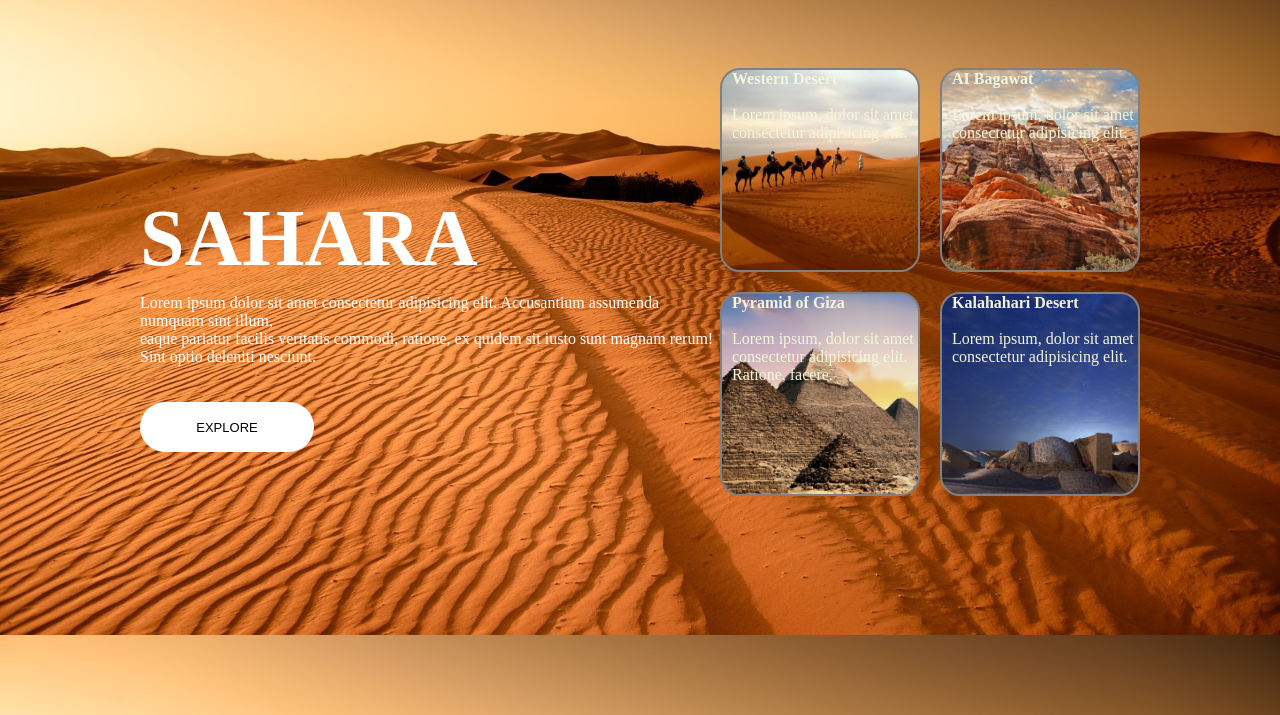
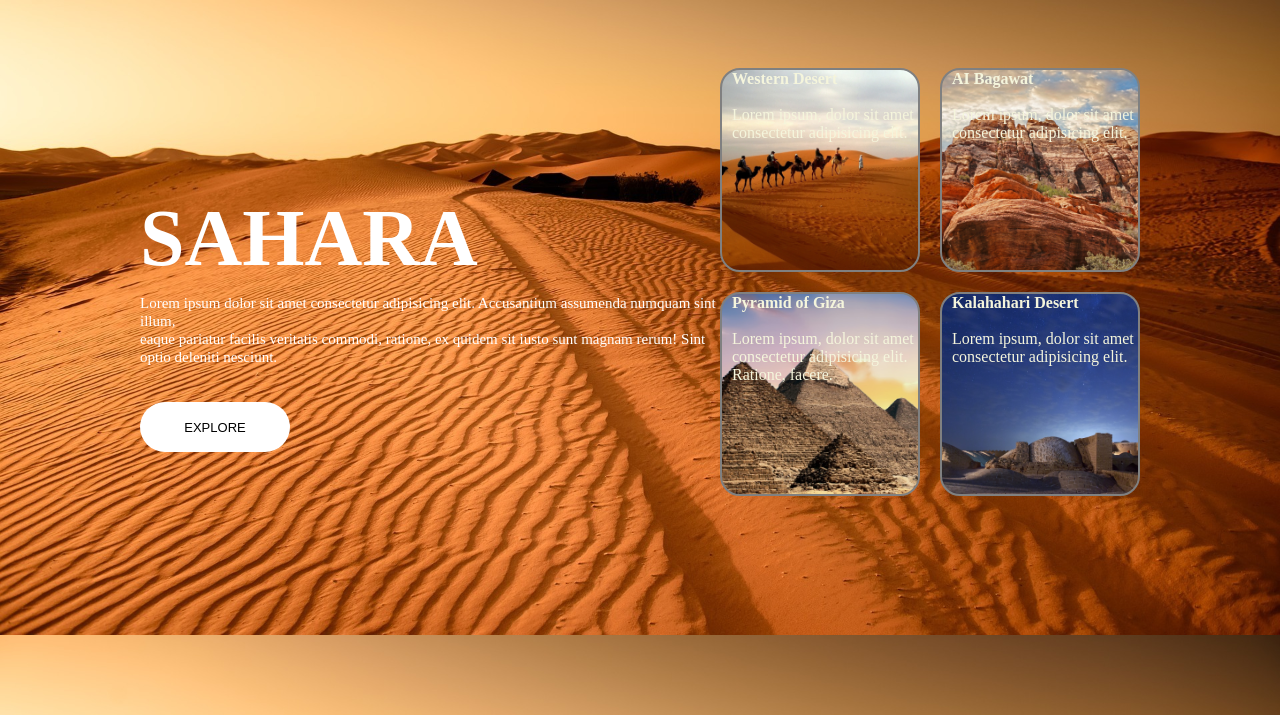
Before and after one commit to akhilprabhu20/6css, a plain HTML site: page index.html in a window 1280 px wide. Shown: the part 85-800 px from the top of the page. Drawn offline with Linux system fonts and the light colour scheme.

Commit message:
Changed width

```diff
--- a/style.css
+++ b/style.css
@@ -40,12 +40,12 @@ a{
 }
 .saha{
     font-size: 80px;
-    width: 500px;
+    width: 200px;
     line-height: 40px;
     color: white;
 }
 .lorem{
-    font-size: 10pxpx;
+    font-size: 15px;
     color: white;
 }
 .butt{
@@ -56,7 +56,7 @@ a{
     text-align: center;
     border: 0px solid white;
     background-color: white;
-    width: 30%;
+    width: 150px;
     border-radius: 50px;
     color: black;
 
```
